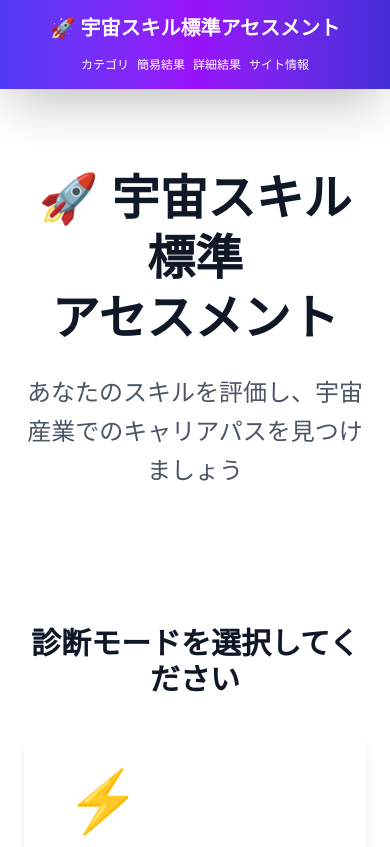
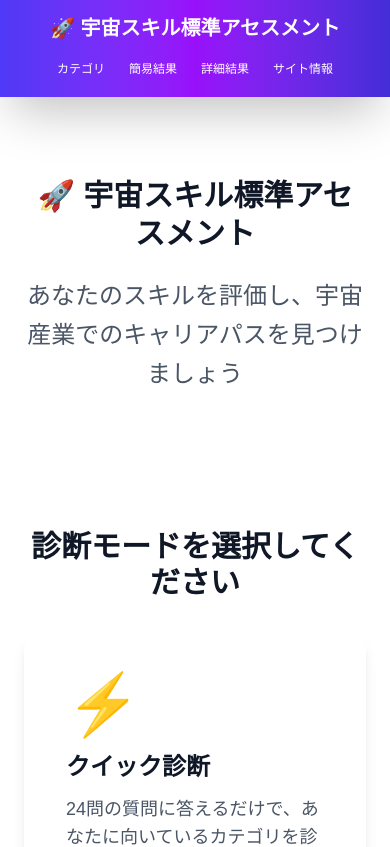
Before and after one commit to kentaro/sssa, a Next.js app: page / in a window 390 px wide. Shown: the top 847 px of the page. Built offline with nearby package versions, Linux system fonts and the light colour scheme.

Commit message:
fix: Improve mobile header and hero section layout
- Fixed header height jump: all menu items now have consistent padding
- Added hover effect for non-active menu items
- Hero title now single line on mobile, two lines on desktop
- Reduced hero title size on mobile (text-3xl) for better fit

```diff
--- a/app/page.tsx
+++ b/app/page.tsx
@@ -9,9 +9,9 @@ export default function Home() {
   return (
     <div className="max-w-4xl mx-auto">
       <section className="text-center mb-16 py-8">
-        <h1 className="text-5xl font-bold text-gray-900 mb-6 leading-tight">
-          <span className="inline-block">🚀 宇宙スキル標準</span>
-          <span className="inline-block">アセスメント</span>
+        <h1 className="text-3xl sm:text-5xl font-bold text-gray-900 mb-6 leading-tight">
+          <span className="sm:block">🚀 宇宙スキル標準</span>
+          <span className="sm:block">アセスメント</span>
         </h1>
         <p className="text-2xl text-gray-600 mb-10 leading-relaxed">
           あなたのスキルを評価し、宇宙産業でのキャリアパスを見つけましょう
--- a/components/Header.tsx
+++ b/components/Header.tsx
@@ -17,10 +17,10 @@ export default function Header() {
           <nav className="flex items-center justify-center flex-wrap gap-2 sm:gap-6 text-xs sm:text-base">
             <Link
               href="/categories"
-              className={`transition-colors whitespace-nowrap ${
+              className={`transition-colors whitespace-nowrap px-2 sm:px-3 py-1 rounded-lg ${
                 pathname?.startsWith('/categories')
-                  ? 'bg-white/30 px-2 sm:px-3 py-1 rounded-lg font-semibold'
-                  : 'hover:text-indigo-100 font-medium'
+                  ? 'bg-white/30 font-semibold'
+                  : 'hover:bg-white/10 font-medium'
               }`}
             >
               <span className="hidden sm:inline">カテゴリ一覧</span>
@@ -28,10 +28,10 @@ export default function Header() {
             </Link>
             <Link
               href="/quick-assessment/results"
-              className={`transition-colors whitespace-nowrap ${
+              className={`transition-colors whitespace-nowrap px-2 sm:px-3 py-1 rounded-lg ${
                 pathname?.startsWith('/quick-assessment')
-                  ? 'bg-white/30 px-2 sm:px-3 py-1 rounded-lg font-semibold'
-                  : 'hover:text-indigo-100 font-medium'
+                  ? 'bg-white/30 font-semibold'
+                  : 'hover:bg-white/10 font-medium'
               }`}
             >
               <span className="hidden sm:inline">クイック診断結果</span>
@@ -39,10 +39,10 @@ export default function Header() {
             </Link>
             <Link
               href="/results"
-              className={`transition-colors whitespace-nowrap ${
+              className={`transition-colors whitespace-nowrap px-2 sm:px-3 py-1 rounded-lg ${
                 pathname?.startsWith('/results')
-                  ? 'bg-white/30 px-2 sm:px-3 py-1 rounded-lg font-semibold'
-                  : 'hover:text-indigo-100 font-medium'
+                  ? 'bg-white/30 font-semibold'
+                  : 'hover:bg-white/10 font-medium'
               }`}
             >
               <span className="hidden sm:inline">詳細診断結果</span>
@@ -50,10 +50,10 @@ export default function Header() {
             </Link>
             <Link
               href="/about"
-              className={`transition-colors whitespace-nowrap ${
+              className={`transition-colors whitespace-nowrap px-2 sm:px-3 py-1 rounded-lg ${
                 pathname?.startsWith('/about')
-                  ? 'bg-white/30 px-2 sm:px-3 py-1 rounded-lg font-semibold'
-                  : 'hover:text-indigo-100 font-medium'
+                  ? 'bg-white/30 font-semibold'
+                  : 'hover:bg-white/10 font-medium'
               }`}
             >
               <span className="hidden sm:inline">このサイトについて</span>
```
